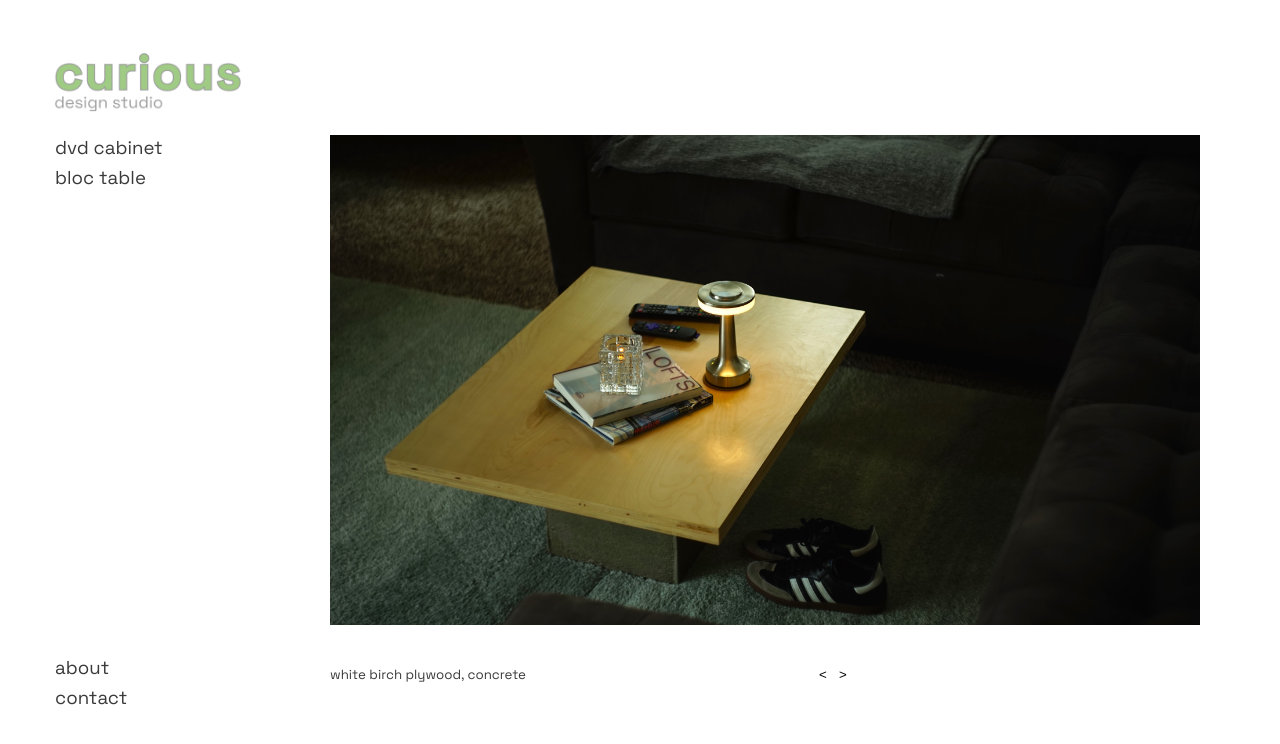
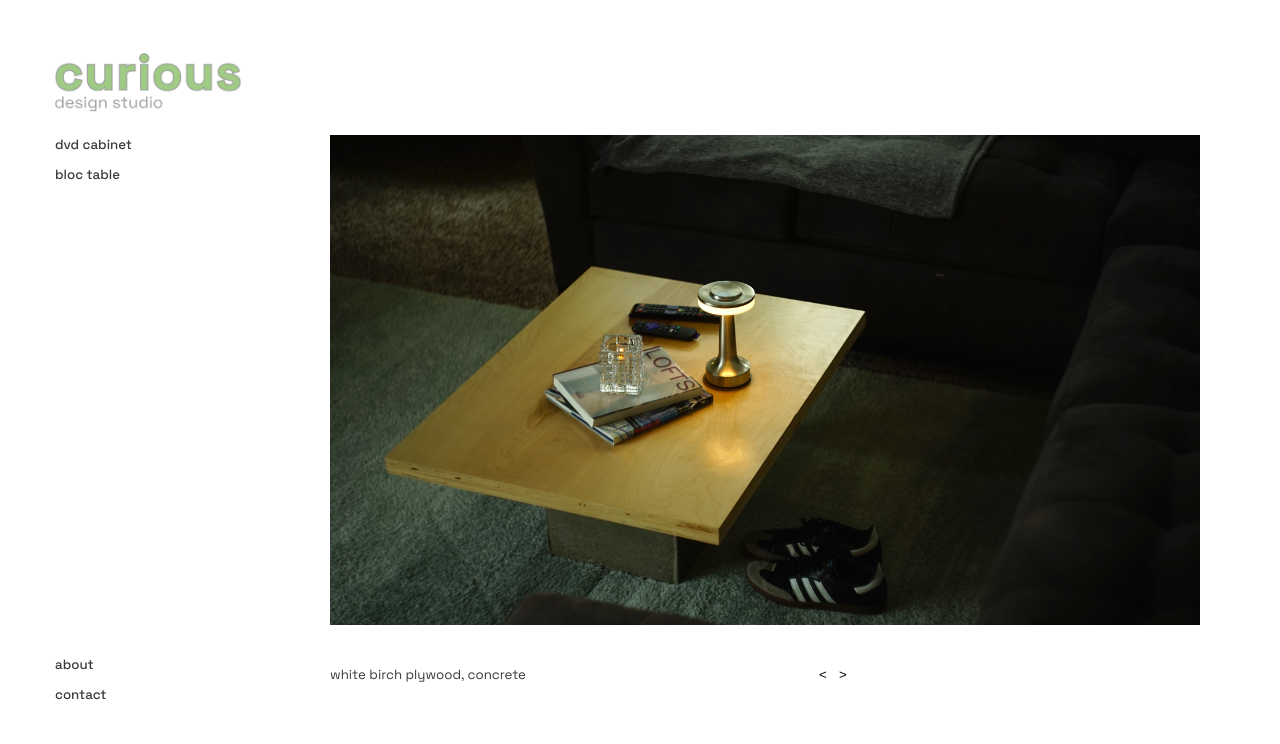
Before and after one commit to ecolijah/curious-design, a Vue app: page / in a window 1280 px wide. Shown: the top 744 px of the page. Built offline with nearby package versions, Linux system fonts and the light colour scheme.

Commit message:
minor enhancements

```diff
--- a/src/components/Controller.vue
+++ b/src/components/Controller.vue
@@ -82,8 +82,8 @@ function toggleView(option) {
 
 
         <div class="content">
-            <About v-if="showAbout" />
-            <Contact v-if="showContact" />
+            <About v-show="showAbout" />
+            <Contact v-show="showContact" />
             <BlocTable v-if="showBlocTable" />
             <DvdCabinet v-if="showDvdCabinet" />
         </div>
@@ -173,8 +173,8 @@ function toggleView(option) {
         margin: 0; /* Removes margin */
         cursor: pointer; /* Adds pointer cursor */
         text-align: left; /* Aligns text to the left */
-        font-size: 14pt;
-        font-weight: 400;
+        font-size: 10pt;
+        font-weight: 500;
         font-family: inherit;
         cursor: pointer;
         color: #3a3a3a;
--- a/src/components/pieces/BlocTable.vue
+++ b/src/components/pieces/BlocTable.vue
@@ -33,10 +33,10 @@ function traverse(option) {
 
         <div class="image-spacer">
             <div class="image-container">
-                <img v-if="selectedIndex==1"src="./piece-assets/bloc-table/1.JPG" alt="bloc-table">
-                <img v-if="selectedIndex==2"src="./piece-assets/bloc-table/2.JPG" alt="bloc-table">
-                <img v-if="selectedIndex==3"src="./piece-assets/bloc-table/3.JPG" alt="bloc-table">
-                <img v-if="selectedIndex==4"src="./piece-assets/bloc-table/4.JPG" alt="bloc-table">
+                <img v-show="selectedIndex==1"src="./piece-assets/bloc-table/1.JPG" alt="bloc-table">
+                <img v-show="selectedIndex==2"src="./piece-assets/bloc-table/2.JPG" alt="bloc-table">
+                <img v-show="selectedIndex==3"src="./piece-assets/bloc-table/3.JPG" alt="bloc-table">
+                <img v-show="selectedIndex==4"src="./piece-assets/bloc-table/4.JPG" alt="bloc-table">
             </div>
         </div>
 
```
